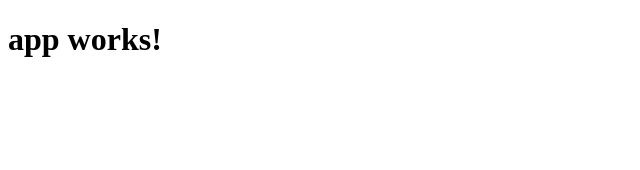
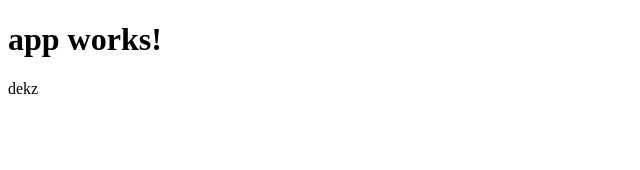
Before and after one commit to dekzitfz/learn-angular2, an Angular app: page / in a window 1280 px wide. Shown: the top 170 px of the page, without its empty margins (0-640 px from the left). Built offline with nearby package versions, Linux system fonts and the light colour scheme.

Commit message:
app component

```diff
--- a/src/app/app.component.html
+++ b/src/app/app.component.html
@@ -1,3 +1,4 @@
 <h1>
   {{title}}
 </h1>
+<p>{{name}}</p>
--- a/src/app/app.component.ts
+++ b/src/app/app.component.ts
@@ -7,4 +7,5 @@ import { Component } from '@angular/core';
 })
 export class AppComponent {
   title = 'app works!';
+  name = 'dekz';
 }
```
